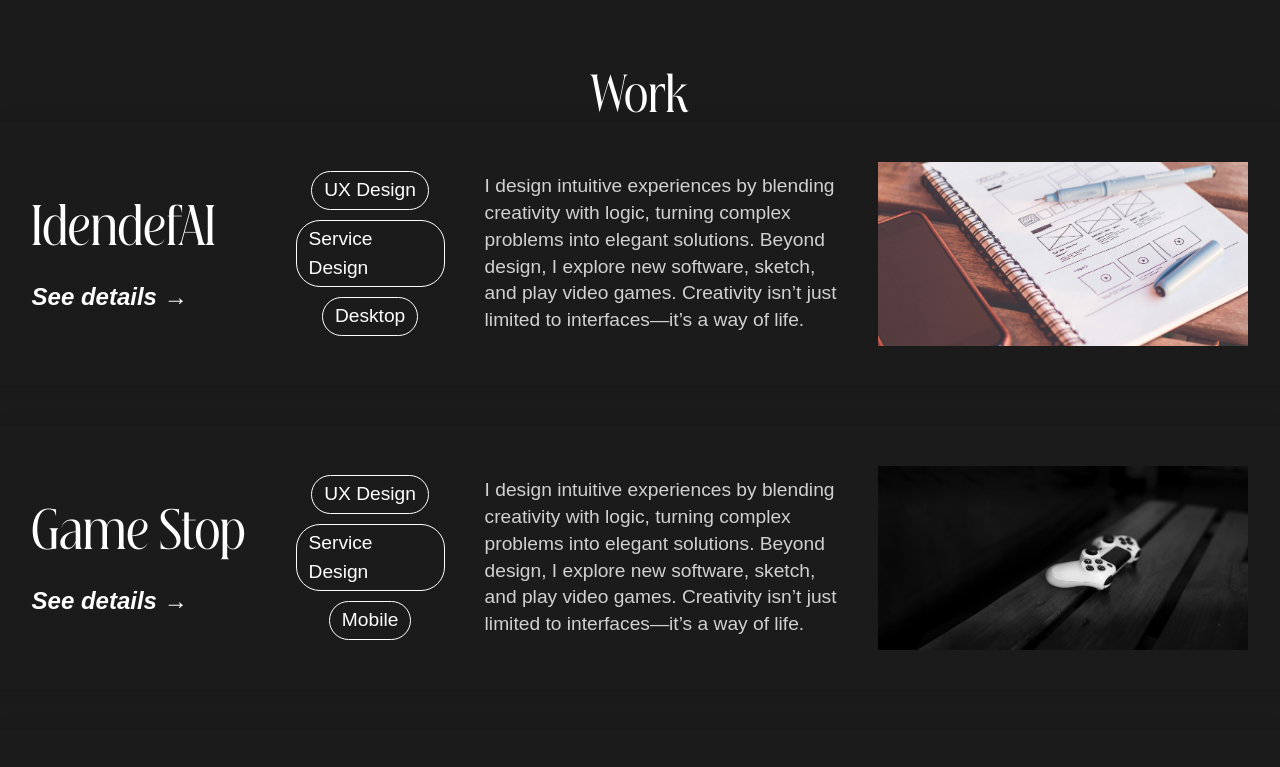
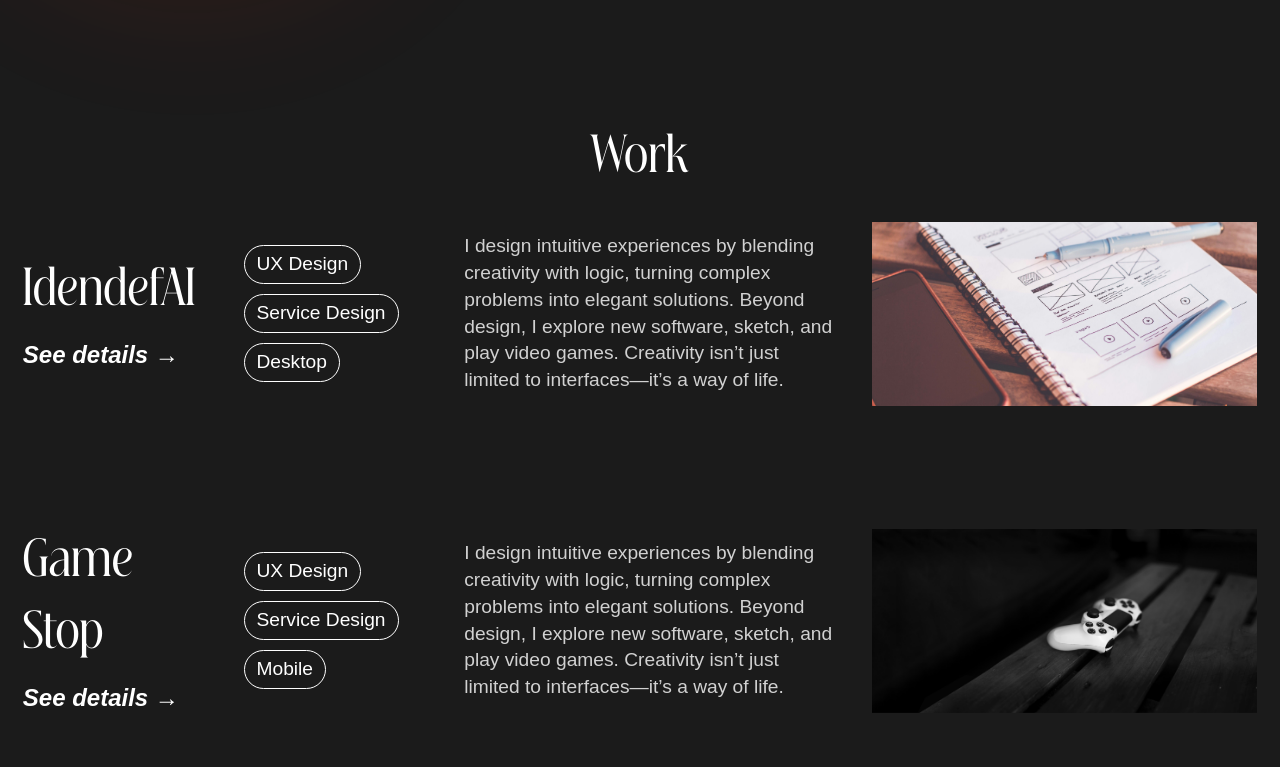
Before and after one commit to akshatmalviya2002/Portfolio-Website-23-08-2025, a plain HTML site: page index.html in a window 1280 px wide. Shown: the part 920-1687 px from the top of the page. Drawn offline with nearby package versions, Linux system fonts and the light colour scheme; a web font is replaced by a local one.

Commit message:
Fixed work section

```diff
--- a/index.html
+++ b/index.html
@@ -24,7 +24,7 @@
           </a>
           <ul class="nav-items">
             <li class="nav-item">
-              <a href="#" class="nav-link">
+              <a href="/" class="nav-link">
                 <span class="nav-text">Home</span>
                 <span class="hover-ellipse">
                   <svg
--- a/style.css
+++ b/style.css
@@ -43,7 +43,7 @@
   right: 80px;
   width: 1px;
   height: 100%;
-  background-color: rgba(255, 255, 255, 0.1);
+  /* background-color: rgba(255, 255, 255, 0.1); */
   z-index: -1;
 }
 
@@ -261,9 +261,9 @@
 /* Work Section */
 .work {
   width: 100%;
-  padding-top: 100px;
-  padding-bottom: 100px;
-  background-color: var(--background-color);
+  /* padding-top: 100px;
+  padding-bottom: 100px; */
+  padding: 10rem 6rem;
 }
 
 .work-container {
@@ -301,8 +301,9 @@
   align-items: center;
   padding: 40px;
   border-radius: 10px;
-  box-shadow: 0 0 20px rgba(0, 0, 0, 0.1);
   transition: transform 0.3s ease;
+  display: grid;
+  grid-template-columns: 1fr 1fr 1fr 1fr;
 }
 
 .work-item-content {
@@ -312,11 +313,11 @@
 }
 
 .work-item-content h3 {
-  font-size: clamp(2rem, 4vw, 3.5rem);
+  font-size: clamp(1.5rem, 4vw, 3rem);
   font-weight: 500;
   color: var(--text-title-color);
-  width: 14rem;
-  white-space: nowrap;
+  width: 100%;
+  white-space: wrap;
   font-family: "Beautique Display Condensed", sans-serif;
 }
 
@@ -339,7 +340,8 @@
   display: flex;
   flex-direction: column;
   gap: 10px;
-  align-items: center;
+  align-items: start;
+
 }
 
 .work-item-tags span {
@@ -354,6 +356,7 @@
   border-radius: 24px;
   transition: transform 0.3s ease;
   border: 1px solid #ffffff;
+  width: fit-content;
 }
 
 .work-item-tags span:hover {
```
Also changed, not shown: idendefai.html (+1 -1 lines).
